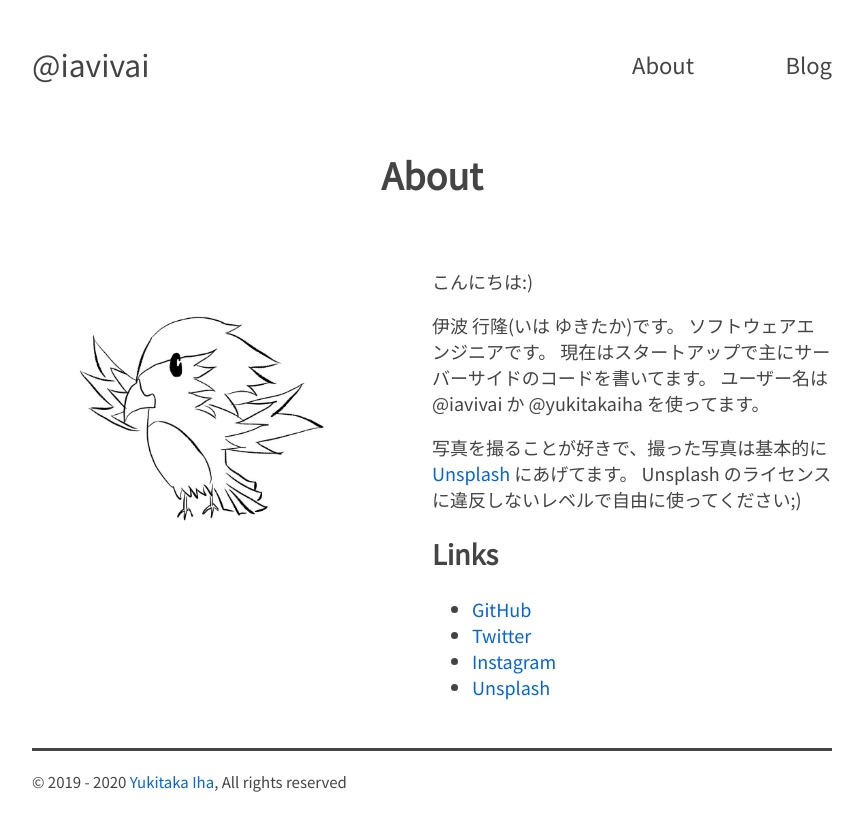
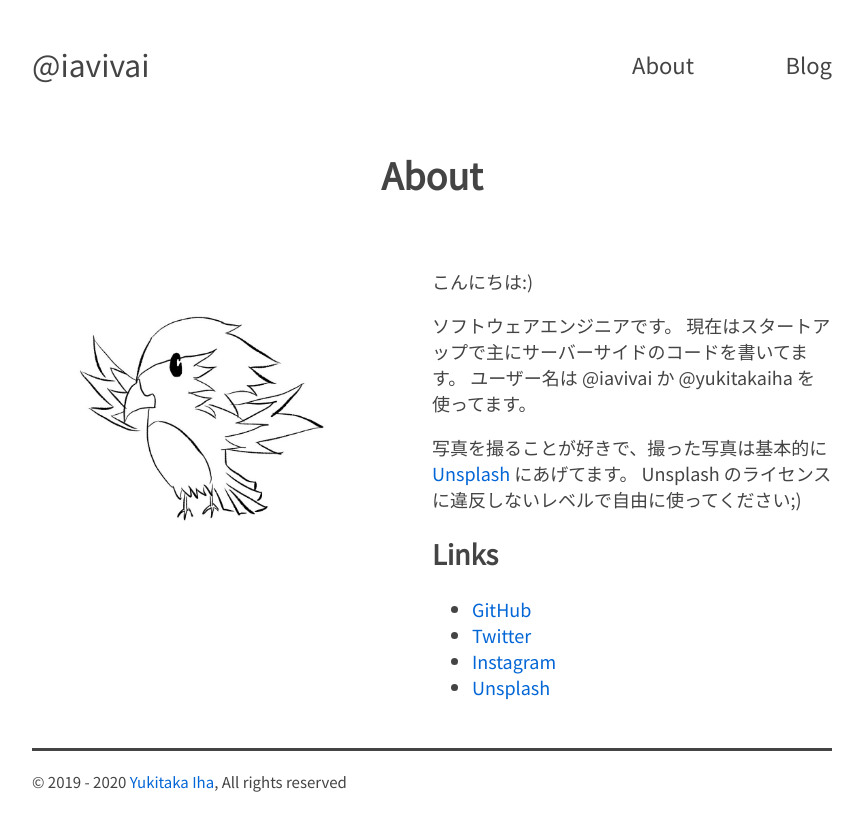
Before and after one commit to iavivai/iavivai.com, a Jekyll site: the page built from about.html, in a window 1280 px wide. Shown: the top 831 px of the page, without its empty margins (208-1071 px from the left). Built offline with Jekyll 4.4.1, drawn with Linux system fonts in a browser that asks for light colours.

Commit message:
Fixed abont content.

```diff
--- a/about.html
+++ b/about.html
@@ -12,7 +12,6 @@
   <div class="about-txt">
     <p>こんにちは:)</p>
     <p>
-      伊波 行隆(いは ゆきたか)です。
       ソフトウェアエンジニアです。
       現在はスタートアップで主にサーバーサイドのコードを書いてます。
       ユーザー名は @iavivai か @yukitakaiha を使ってます。
```
